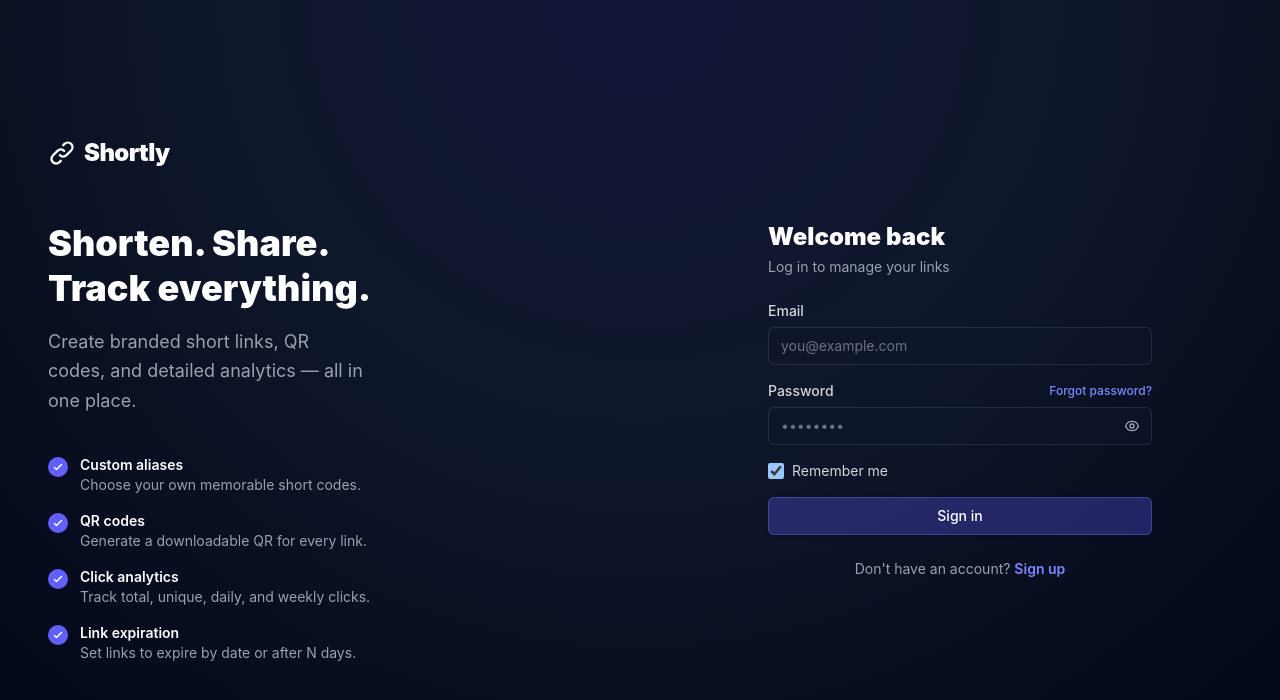
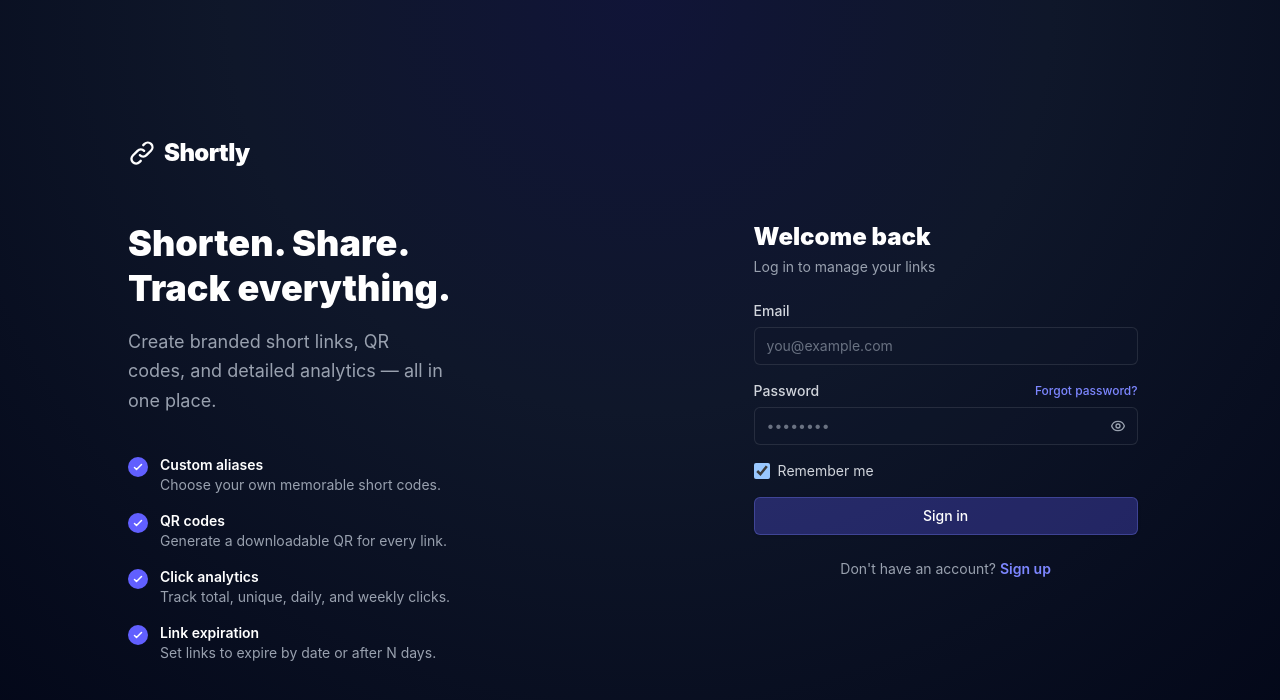
Before and after one commit to deba608/url_shortner, a React (Vite) app in the folder frontend/: page /login in a window 1280 px wide. Shown: the top 700 px of the page. Built offline with nearby package versions, Linux system fonts and the light colour scheme; no server answers.

Commit message:
feat: add responsive AuthCard component for authentication pages

```diff
--- a/frontend/src/components/AuthCard.jsx
+++ b/frontend/src/components/AuthCard.jsx
@@ -2,9 +2,10 @@ import Logo from "@/components/Logo";
 
 export default function AuthCard({ title, subtitle, children, footer }) {
   return (
-    <div className="min-h-screen flex">
-      <div className="hidden lg:flex lg:w-1/2 relative overflow-hidden">
-        <div className="relative z-10 flex flex-col justify-center px-12">
+    <div className="min-h-screen flex items-center justify-center p-4 sm:p-8">
+      <div className="flex w-full max-w-5xl items-center">
+        <div className="hidden lg:flex lg:w-[55%] relative pr-12">
+          <div className="relative z-10 flex flex-col justify-center">
             <div className="mb-12">
               <Logo size="lg" />
             </div>
@@ -37,14 +38,12 @@ export default function AuthCard({ title, subtitle, children, footer }) {
           </div>
         </div>
 
-      <div className="flex-1 flex flex-col">
-        <div className="flex items-center justify-between px-6 py-4 lg:hidden">
-          <div className="lg:hidden">
+        <div className="flex-1 lg:w-[45%] flex flex-col">
+          <div className="flex items-center justify-between pb-8 lg:hidden">
             <Logo size="sm" />
           </div>
-        </div>
 
-        <div className="flex-1 flex items-center justify-center px-6 py-12">
+          <div className="flex-1 flex items-center justify-center lg:pl-12">
             <div className="w-full max-w-sm animate-slide-up">
               <h1 className="text-2xl font-black text-white">{title}</h1>
               {subtitle && (
@@ -58,5 +57,6 @@ export default function AuthCard({ title, subtitle, children, footer }) {
           </div>
         </div>
       </div>
+    </div>
   );
 }
```
Lines whose indentation alone changed are shown as unchanged.
